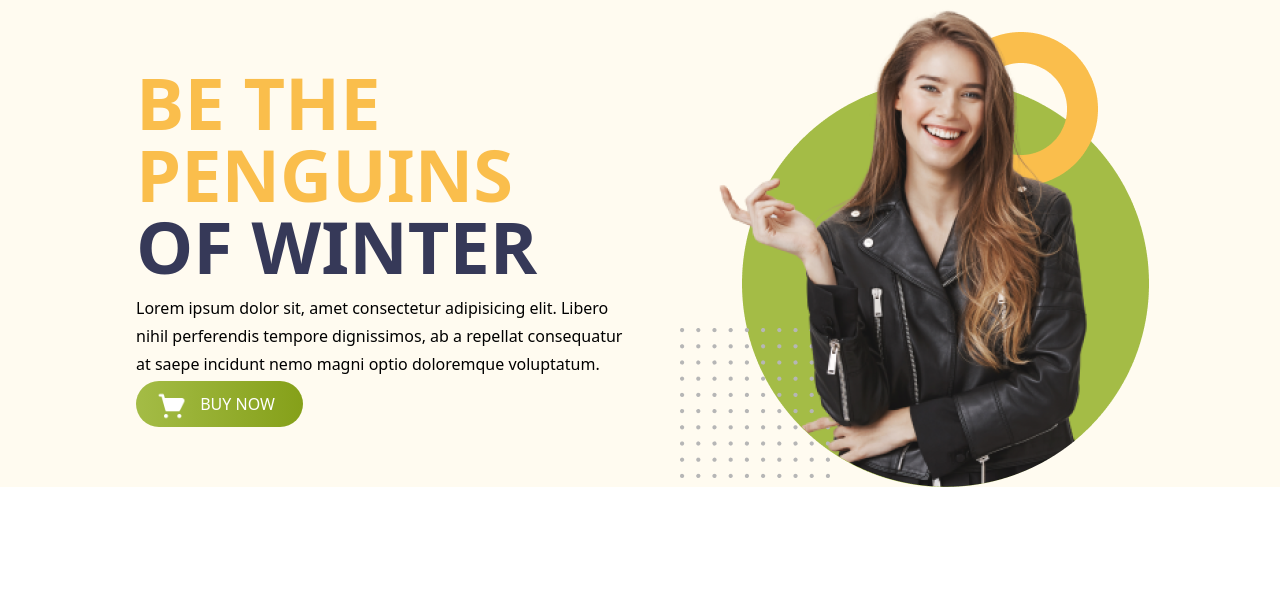
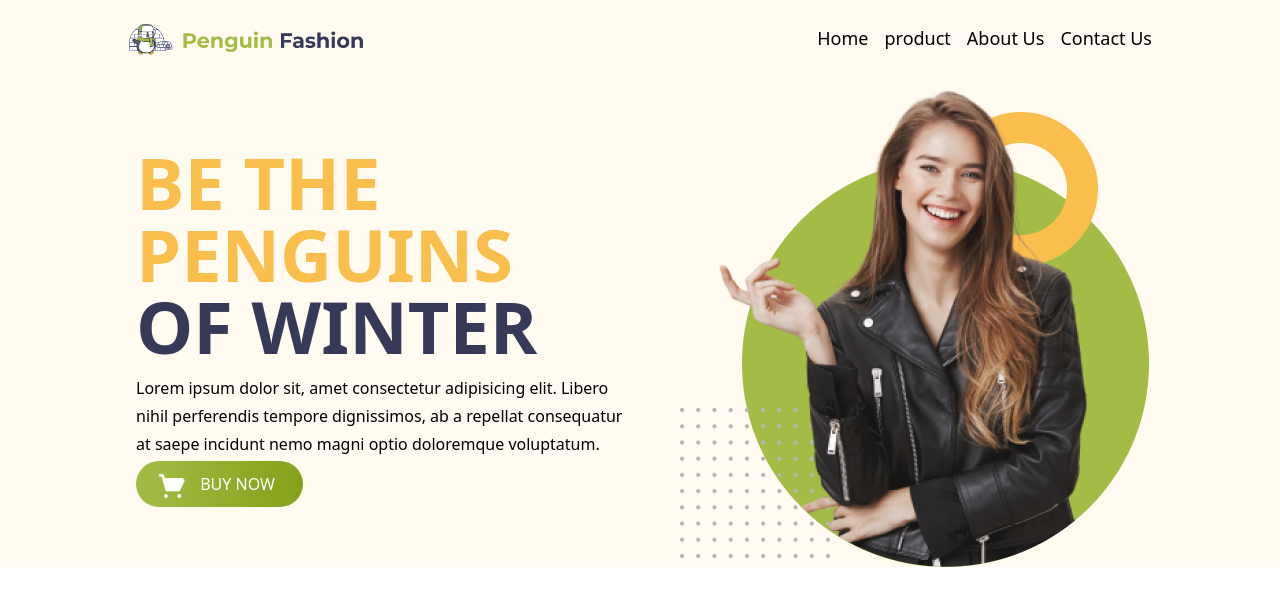
Before and after one commit to masud667/Penguin-Fashion-with-Tailwind, a plain HTML site: page index.html in a window 1280 px wide. Drawn offline with nearby package versions, Linux system fonts and the light colour scheme.

Commit message:
added header nav menu

```diff
--- a/index.html
+++ b/index.html
@@ -10,12 +10,22 @@
   <header class="bg-[#FFFBF0] h-715">
 
     <!-- navber -->
-     <nav>
+     <nav class="flex justify-between py-6 lg:px-32 sm:px-5 md:px-10 ">
+        <div>
+            <img class="h-8 inline" src="icons/logo.png" alt="">
+        </div>
+        <ul class="gap-4 text-lg text-bold lg:flex md:flex sm:hidden">
+            <li class=""><a href="">Home </a></li>
+            <li><a href="">product</a></li>
+            <li><a href="">About Us</a></li>
+            <li><a href="">Contact Us</a></li>
+        </ul>
+
 
      </nav>
      <!-- banner part -->
       <div class="
-      flex gap-4 justify-between items-center lg:px-32 lg:flex-row md:flex-row md:px-10 sm:w-full sm:px-2 sm:flex-col-reverse sm:h-auto
+      flex gap-4 justify-between items-center lg:px-32 lg:flex-row md:flex-row md:px-10 sm:w-full sm:px-5 sm:flex-col-reverse sm:h-auto
       ">
         <div class="lg:w-1/2 sm:w-full sm:px-2">
             <h1 class="font-bold uppercase lg:text-7xl
```
